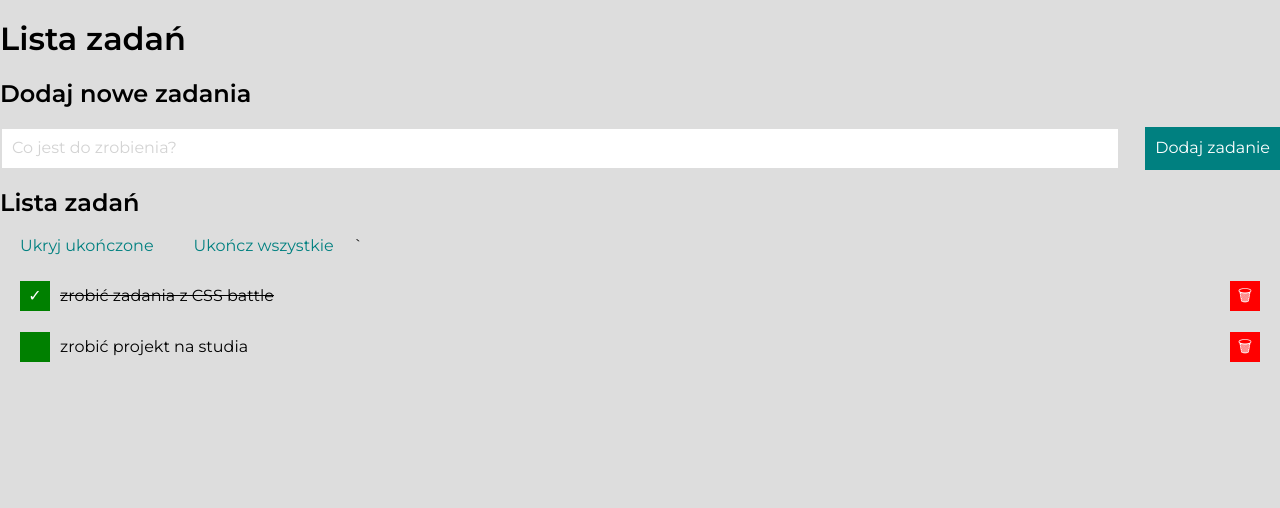
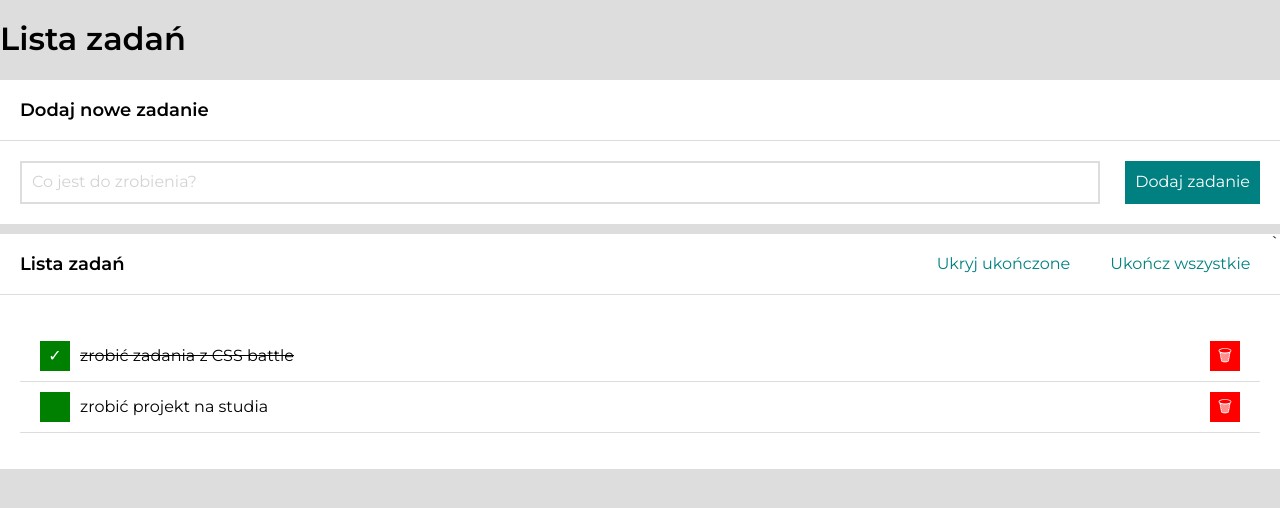
Before and after one commit to Patrycja-dz/React_ToDo-APP, a React (Create React App) app: page / in a window 1280 px wide. Shown: the top 508 px of the page. Built offline with nearby package versions, Linux system fonts and the light colour scheme.

Commit message:
create Section component

```diff
--- a/src/App.js
+++ b/src/App.js
@@ -1,7 +1,7 @@
 import Form from "./Form";
 import Tasks from "./Tasks";
 import Buttons from "./Buttons";
-
+import Section from "./Section";
 const tasks = [
   {id:1, content:"zrobić zadania z CSS battle", done: true},
   {id:2, content:"zrobić projekt na studia", done:false}
@@ -15,24 +15,16 @@ function App() {
     <header>
         <h1>Lista zadań</h1>
     </header>
+<Section
+title = "Dodaj nowe zadanie"
+body = {<Form/>}
+/>
+<Section
+title ="Lista zadań"
+extraContent ={<Buttons tasks = {tasks} taskHideDone = {taskHideDone}/>}
+body={ <Tasks tasks = {tasks} taskHideDone={taskHideDone}/>}/>
 
-    <section className="section">
-        <h2 className="section__heading">Dodaj nowe zadania</h2>
-        <div className="section__wrapper">
-          <Form/>
-        </div>
-    </section>
 
-    <section className="section">
-        <header className="section__header">
-            <h2 className="section__heading">Lista zadań</h2>
-            <Buttons tasks = {tasks} taskHideDone = {taskHideDone}/>
-        </header>
-        <div className="section__wrapper">
-           <Tasks tasks = {tasks} taskHideDone={taskHideDone}/>
-        </div>
-
-    </section>
 </main>
   );
 }
--- /dev/null
+++ b/src/Section/index.js
@@ -0,0 +1,14 @@
+import "./style.css";
+
+const Section = ({title,extraContent,body}) => (
+  <section className = "section">
+  <header className="section__header">
+    <h2 className="section__heading">{title}</h2>
+    {extraContent}
+  </header>
+<div className="section__wrapper">
+   {body}
+</div>
+  </section>
+);
+export default Section;
--- /dev/null
+++ b/src/Section/style.css
@@ -0,0 +1,26 @@
+.section{
+    margin: 10px 0;
+    background-color: #fff;
+}
+.section__heading{
+    font-size: 18px;
+    margin: 0;
+    padding: 20px;
+    font-weight: 600;
+}
+.section__wrapper{
+    padding: 20px;
+}
+
+.section__header{
+    display: grid;
+    grid-template-columns: auto auto;
+    border-bottom: 1px solid #ddd;
+    justify-content: space-between;
+    gap: 20px;
+}
+@media(max-width:767px) {
+    .section__header {
+        grid-template-columns: 1fr;
+    }
+}
```
